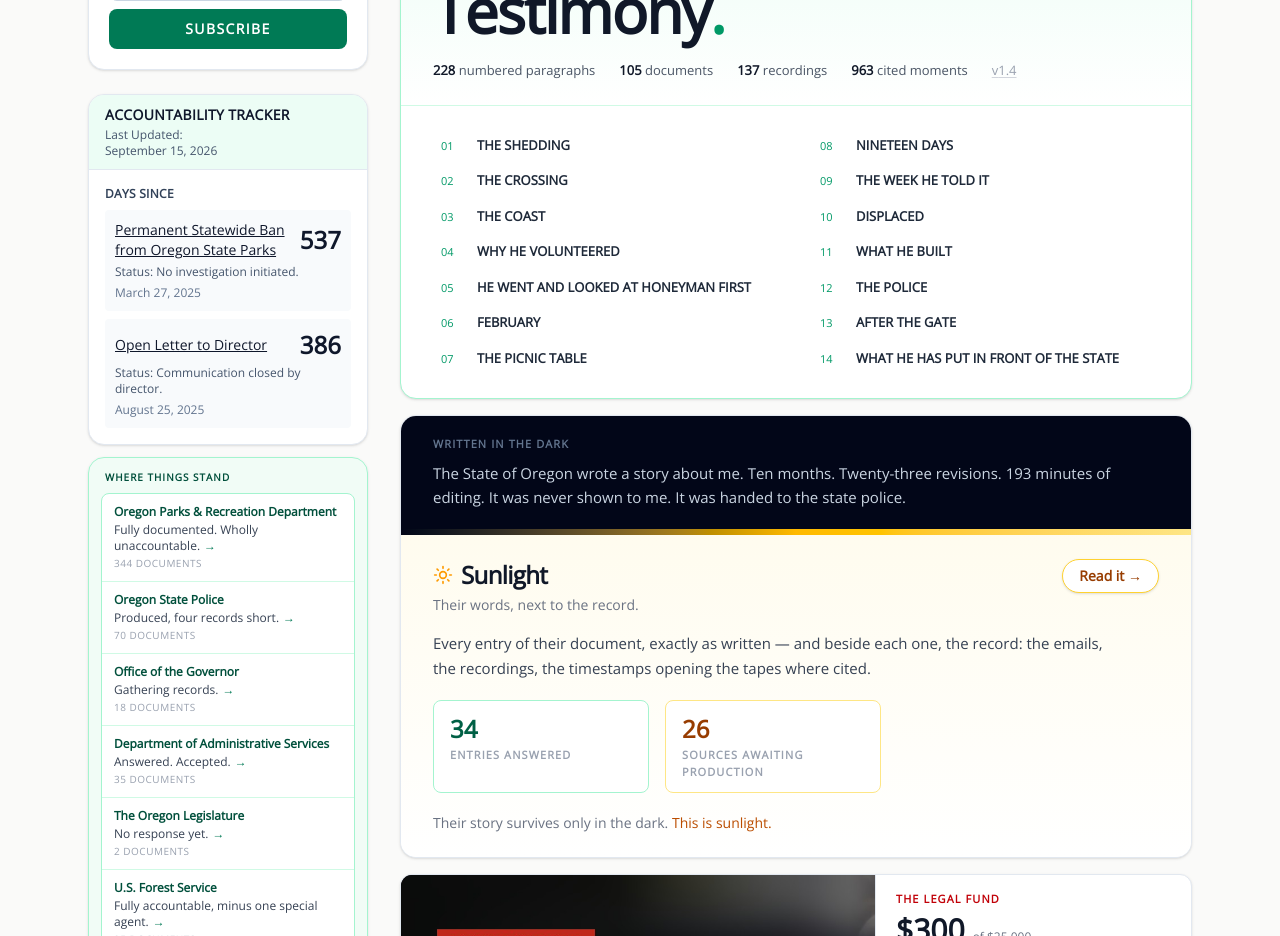
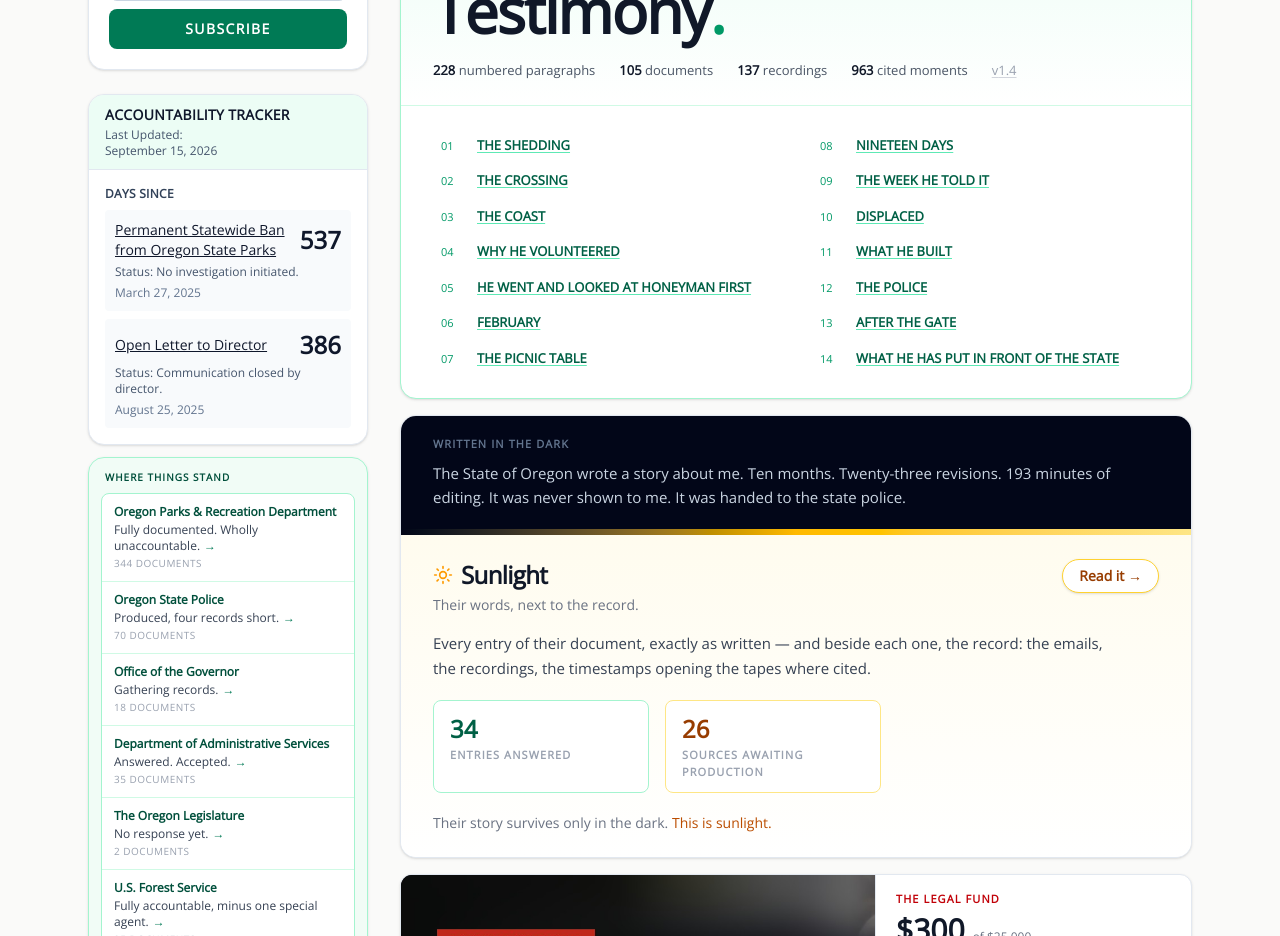
Before and after one commit to rswfire/rswfire.oprd, a Next.js app: page / in a window 1280 px wide. Shown: the part 1600-2536 px from the top of the page. Built offline with nearby package versions, Linux system fonts and the light colour scheme; no server answers.

Commit message:
Link affordance: underline chapter titles and revision numbers

```diff
--- a/components/TestimonyCard.tsx
+++ b/components/TestimonyCard.tsx
@@ -73,7 +73,7 @@ export default function TestimonyCard() {
                                     <span className="w-6 shrink-0 font-mono text-[11px] text-emerald-600">
                                         {String(c * 7 + i + 1).padStart(2, "0")}
                                     </span>
-                                    <span className="font-mono text-[13px] font-bold text-gray-800 group-hover:text-emerald-800">
+                                    <span className="font-mono text-[13px] font-bold text-emerald-800 underline decoration-emerald-300 underline-offset-2 group-hover:text-emerald-600">
                                         {title}
                                     </span>
                                 </Link>
--- a/components/testimony/TestimonyMeta.tsx
+++ b/components/testimony/TestimonyMeta.tsx
@@ -92,7 +92,7 @@ export default function TestimonyMeta({
                                 <span className="shrink-0 font-mono text-slate-500">
                                     <a
                                         href={current ? "/testimony/" : `/testimony/v${v.version}/`}
-                                        className="hover:text-emerald-700"
+                                        className="text-emerald-800 underline decoration-emerald-300 underline-offset-2 hover:text-emerald-600"
                                     >
                                         v{v.version}
                                     </a>
```
